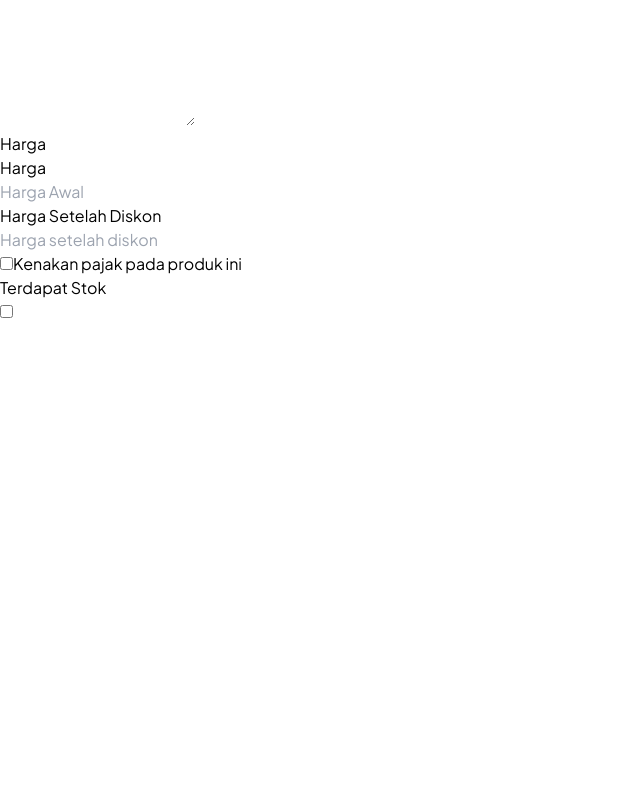
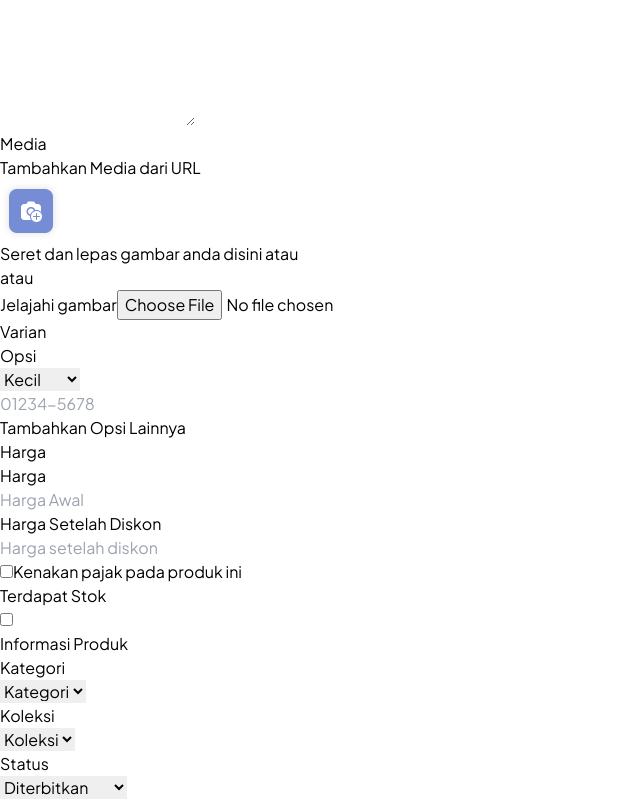
Before and after one commit to Capstone-Kelompok-11/local-art-and-culture-fe, a React (Vite) app in the folder lokasani/: page /adminumkmProduct in a window 1280 px wide. Shown: the part 2790-3590 px from the top of the page, without its empty margins (0-640 px from the left). Before the commit the page ends 3114 px from the top, so only its background shows below. Built offline with nearby package versions, Linux system fonts and the light colour scheme.

Commit message:
menambahkan component baru ke dalam page product

```diff
--- a/lokasani/src/pages/adminUMKM/Product.jsx
+++ b/lokasani/src/pages/adminUMKM/Product.jsx
@@ -2,8 +2,12 @@ import Sidebar from "../../component/adminUMKM/globalComponent/Sidebar";
 import Header from "../../component/adminUMKM/globalComponent/Header";
 import InformasiProduct from "../../component/adminUMKM/product/InformasiProduct";
 import Harga from "../../component/adminUMKM/product/Harga";
+import Varian from "../../component/adminUMKM/product/Varian";
+import Mengatur from "../../component/adminUMKM/product/Mengatur";
+import Media from "../../component/adminUMKM/product/Media";
 
 const Product = () => {
+
   return (
     <div className="bg-[#F2F2F2]">
       <div className="flex">
@@ -14,31 +18,47 @@ const Product = () => {
           <div>
             <Header headerTitle="Tambah Produk" />
           </div>
-          <div className="w-full flex justify-between items-center">
-            <div>
-              <h1 className="text-xl ml-10 mt-10 font-bold">
+          <div className="w-full flex justify-between items-center px-6 mt-8">
+            <div className="w-full">
+              <h1 className="text-xl font-bold">
                 Tambahkan Product
               </h1>
-              <p className="text-sm ml-10">
+              <p className="text-sm">
                 Pesanan ditempatkan diseluruh toko anda
               </p>
             </div>
-            <div className="flex justify-end items-center w-full">
-              <button className=" border border-slate-200 bg-blue-800 text-white rounded-md  p-3 ">
+            <div className="flex justify-end items-center gap-3 w-full">
+              <button className=" border border-slate-200 bg-[#253E8D] text-white rounded-md py-2 px-3 ">
                 Simpan
               </button>
-              <button className=" border border-slate-200 bg-blue-800 text-white rounded-md  p-3 ml-4 ">
+              <button className=" border border-slate-200 bg-[#253E8D] text-white rounded-md py-2 px-3">
                 Batalkan
               </button>
-              <button className=" border border-slate-200 bg-blue-800 text-white rounded-md  p-3 ml-4 ">
+              <button className=" border border-slate-200 bg-[#253E8D] text-white rounded-md py-2 px-3">
                 Unggah Produk
               </button>
             </div>
           </div>
-
-          <div className="inline-flex">
-            <InformasiProduct />
-            <Harga />
+          <div className="px-6 w-full flex gap-6">
+            <div className="w-3/5">
+              <div className="w-full">
+                <InformasiProduct />
+              </div>
+              <div className="w-full">
+                <Media/>
+              </div>
+              <div className="w-full">
+                <Varian/>
+              </div>
+            </div>
+            <div className="w-2/5">
+              <div className="w-full">
+                <Harga />
+              </div>
+              <div>
+                <Mengatur/>
+              </div>
+            </div>
           </div>
         </div>
       </div>
```
